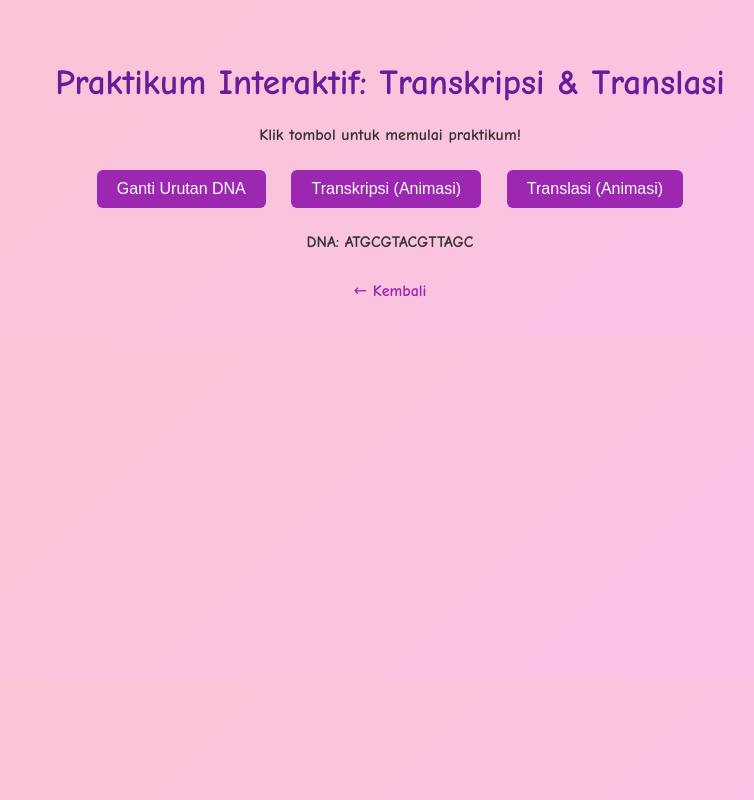
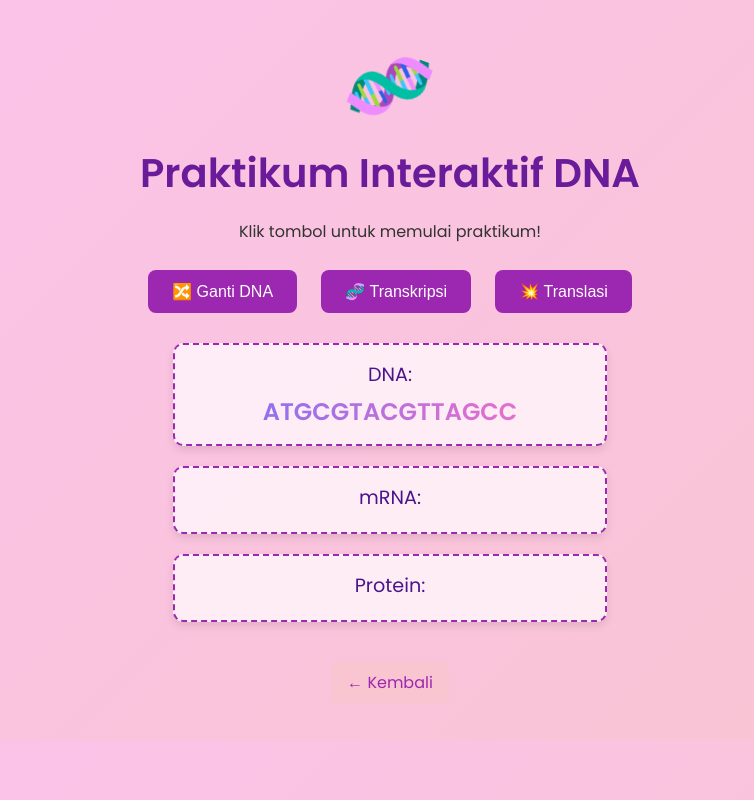
Before and after one commit to astrii08/Virtual-Lab-Transkripsi-dan-Translasi, a plain HTML site: page praktikum.html in a window 1280 px wide. Shown: the whole page, without its empty margins (250-1004 px from the left). Drawn offline with Linux system fonts and the light colour scheme.

Commit message:
Update praktikum.html

```diff
--- a/praktikum.html
+++ b/praktikum.html
@@ -3,79 +3,131 @@
 <head>
 <meta charset="UTF-8" />
 <meta name="viewport" content="width=device-width, initial-scale=1.0">
-<title>Praktikum Interaktif: Transkripsi & Translasi</title>
-<link href="https://fonts.googleapis.com/css2?family=Comic+Neue:wght@700&display=swap" rel="stylesheet">
+<title>Praktikum Interaktif DNA</title>
+<link href="https://fonts.googleapis.com/css2?family=Comic+Neue:wght@700&family=Poppins:wght@400;600&display=swap" rel="stylesheet">
 <style>
   body {
-    font-family: 'Comic Neue', cursive;
-    background: linear-gradient(135deg, #f9c5d1, #fbc2eb);
+    font-family: 'Poppins', sans-serif;
+    background: linear-gradient(135deg, #fbc2eb, #f9c5d1);
     text-align: center;
     padding: 30px;
     color: #333;
   }
-  h1 { color: #6a1b9a; font-size: 2.2em; }
+  .emoji {
+    font-size: 4em;
+    animation: wave 2s infinite;
+    display: inline-block;
+  }
+  @keyframes wave {
+    0%, 100% { transform: rotate(0deg); }
+    50% { transform: rotate(20deg); }
+  }
+  h1 {
+    font-size: 2.5em;
+    color: #6a1b9a;
+    margin: 10px 0;
+  }
   button {
     background: #9c27b0;
     color: white;
     border: none;
-    border-radius: 6px;
-    padding: 10px 20px;
+    border-radius: 8px;
+    padding: 12px 24px;
     margin: 10px;
     cursor: pointer;
     font-size: 1rem;
   }
   button:hover { background: #7b1fa2; }
+  .box {
+    border: 2px dashed #9c27b0;
+    border-radius: 10px;
+    background: rgba(255, 255, 255, 0.7);
+    padding: 15px;
+    margin: 20px auto;
+    max-width: 400px;
+    box-shadow: 0 4px 8px rgba(0,0,0,0.1);
+  }
+  .output-title {
+    font-size: 1.2em;
+    color: #4a148c;
+    margin-bottom: 5px;
+  }
   .output {
-    margin: 15px;
+    font-size: 1.5em;
     font-weight: bold;
     white-space: pre-line;
+    background: linear-gradient(270deg, #ff6ec4, #7873f5);
+    background-clip: text;
+    -webkit-background-clip: text;
+    color: transparent;
+    animation: gradient 3s ease infinite;
   }
-  a { display: block; margin-top: 30px; color: #9c27b0; text-decoration: none; }
+  @keyframes gradient {
+    0% { background-position: 0% 50%; }
+    50% { background-position: 100% 50%; }
+    100% { background-position: 0% 50%; }
+  }
+  a {
+    display: inline-block;
+    margin-top: 20px;
+    color: #9c27b0;
+    text-decoration: none;
+    background: #f9c5d1;
+    padding: 8px 16px;
+    border-radius: 6px;
+  }
+  a:hover { background: #fbc2eb; }
 </style>
 </head>
 <body>
-  <h1>Praktikum Interaktif: Transkripsi & Translasi</h1>
+  <div class="emoji">🧬</div>
+  <h1>Praktikum Interaktif DNA</h1>
   <p>Klik tombol untuk memulai praktikum!</p>
-  <button onclick="randomDNA()">Ganti Urutan DNA</button>
-  <button onclick="animateTranscription()">Transkripsi (Animasi)</button>
-  <button onclick="animateTranslation()">Translasi (Animasi)</button>
+  <button onclick="randomDNA()">🔀 Ganti DNA</button>
+  <button onclick="typewriterEffect(transcribeDNA, 'outputmRNA')">🧬 Transkripsi</button>
+  <button onclick="typewriterEffect(translateProtein, 'outputProtein')">💥 Translasi</button>
 
-  <div class="output" id="outputDNA"></div>
-  <div class="output" id="output"></div>
+  <div class="box">
+    <div class="output-title">DNA:</div>
+    <div class="output" id="outputDNA"></div>
+  </div>
+  <div class="box">
+    <div class="output-title">mRNA:</div>
+    <div class="output" id="outputmRNA"></div>
+  </div>
+  <div class="box">
+    <div class="output-title">Protein:</div>
+    <div class="output" id="outputProtein"></div>
+  </div>
 
   <a href="index.html">← Kembali</a>
 
   <script>
-    const dnaOptions = ["ATGCGTACGTTAGC", "CGTATGCAAGCTAG", "TACGGCATAGCTAG", "GGCATACGTAGCTA"];
+    const dnaOptions = ["ATGCGTACGTTAGCC", "CGTATGCAAGCTAGA", "TACGGCATAGCTAGT", "GGCATACGTAGCTAC"];
     let dna = dnaOptions[0];
     let mrna = "";
-
-    document.getElementById("outputDNA").innerText = "DNA: " + dna;
+    document.getElementById("outputDNA").innerText = dna;
 
     function randomDNA() {
       dna = dnaOptions[Math.floor(Math.random() * dnaOptions.length)];
       mrna = "";
-      document.getElementById("outputDNA").innerText = "DNA: " + dna;
-      document.getElementById("output").innerText = "";
+      document.getElementById("outputDNA").innerText = dna;
+      document.getElementById("outputmRNA").innerText = "";
+      document.getElementById("outputProtein").innerText = "";
     }
 
-    async function animateTranscription() {
-      let result = "";
-      document.getElementById("output").innerText = "mRNA: ";
-      for (let i = 0; i < dna.length; i++) {
-        let base = dna[i];
-        let rna = (base === "A") ? "U" : (base === "T") ? "A" : (base === "C") ? "G" : "C";
-        result += rna;
-        await new Promise(r => setTimeout(r, 200));
-        document.getElementById("output").innerText = "mRNA: " + result;
-      }
-      mrna = result;
+    function transcribeDNA() {
+      mrna = dna.replace(/A/g, "Utemp")
+                .replace(/T/g, "A")
+                .replace(/G/g, "C")
+                .replace(/C/g, "G")
+                .replace(/Utemp/g, "U");
+      return mrna;
     }
 
-    async function animateTranslation() {
-      if (mrna === "") {
-        document.getElementById("output").innerText = "Silakan lakukan transkripsi dulu!";
-        return;
+    function translateProtein() {
+      if (!mrna) {
+        mrna = transcribeDNA(); // Transkripsi otomatis
       }
       const codonTable = {
         UUU:"Phe", UUC:"Phe", UUA:"Leu", UUG:"Leu", CUU:"Leu", CUC:"Leu", CUA:"Leu", CUG:"Leu",
@@ -87,16 +139,23 @@
         UGU:"Cys", UGC:"Cys", UGA:"Stop", UGG:"Trp", CGU:"Arg", CGC:"Arg", CGA:"Arg", CGG:"Arg",
         AGU:"Ser", AGC:"Ser", AGA:"Arg", AGG:"Arg", GGU:"Gly", GGC:"Gly", GGA:"Gly", GGG:"Gly"
       };
-
       let protein = "";
-      document.getElementById("output").innerText = "Protein: ";
       for (let i = 0; i < mrna.length; i += 3) {
         const codon = mrna.slice(i, i + 3);
         const aa = codonTable[codon] || "???";
         if (aa === "Stop") break;
         protein += aa + " - ";
-        await new Promise(r => setTimeout(r, 400));
-        document.getElementById("output").innerText = "Protein: " + protein.slice(0, -3);
+      }
+      return protein.slice(0, -3);
+    }
+
+    async function typewriterEffect(getTextFunc, targetId) {
+      const text = getTextFunc();
+      const target = document.getElementById(targetId);
+      target.innerHTML = "";
+      for (let i = 0; i < text.length; i++) {
+        target.innerHTML += text[i];
+        await new Promise(r => setTimeout(r, 50));
       }
     }
   </script>
```
